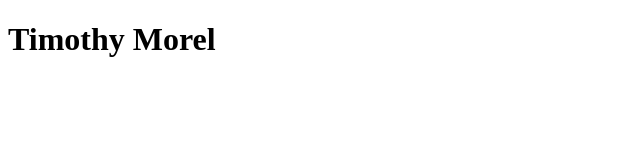
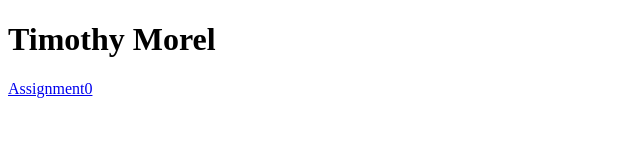
Before and after one commit to BridgeWTMorel/BridgeWTMorel.github.io, a plain HTML site: page index.html in a window 1280 px wide. Shown: the whole page, without its empty margins (0-640 px from the left). Drawn offline with Linux system fonts and the light colour scheme.

Commit message:
Update index.html

```diff
--- a/index.html
+++ b/index.html
@@ -7,5 +7,6 @@
 	<body>
 		<!---This is a comment-->
 		<h1>Timothy Morel</h1>
+		<p><a href ="Assignment0.html">Assignment0</a></p>
 	</body>
 </html>
```
